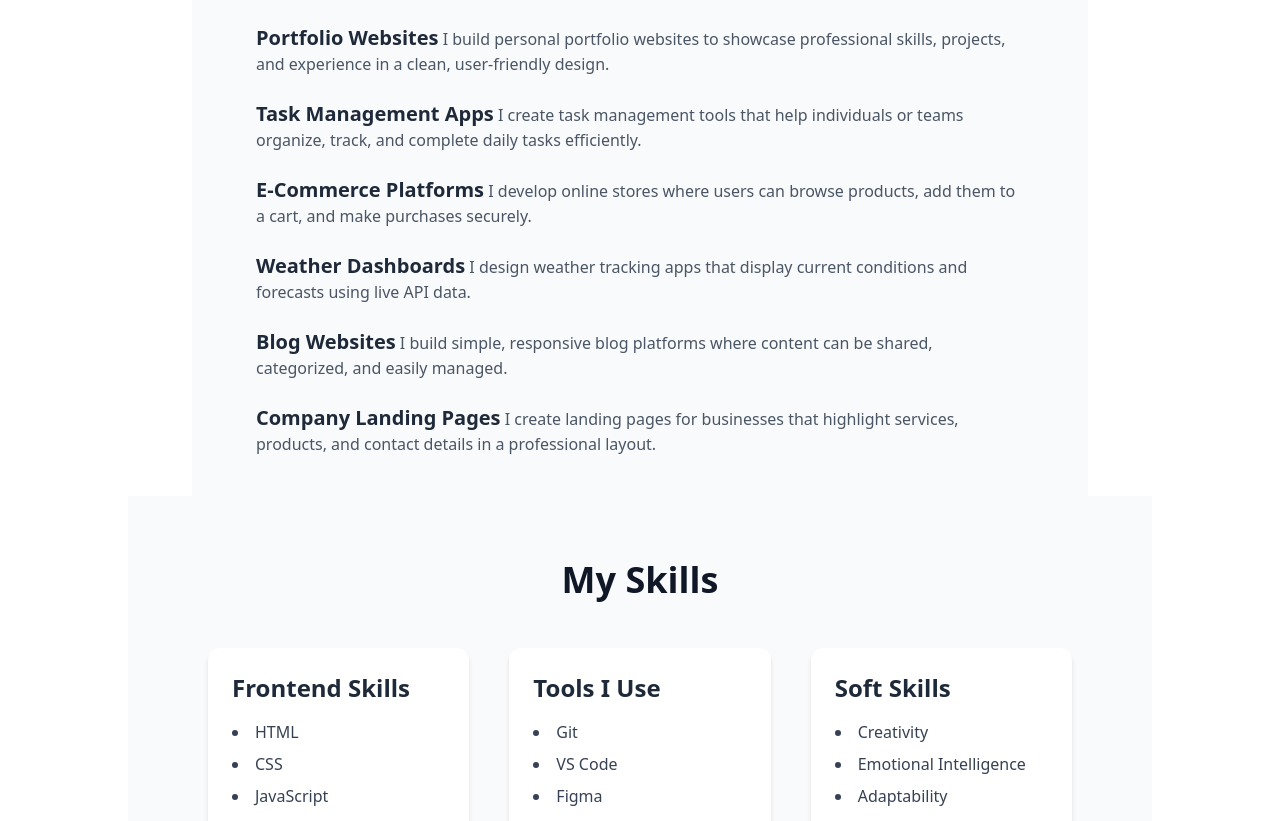
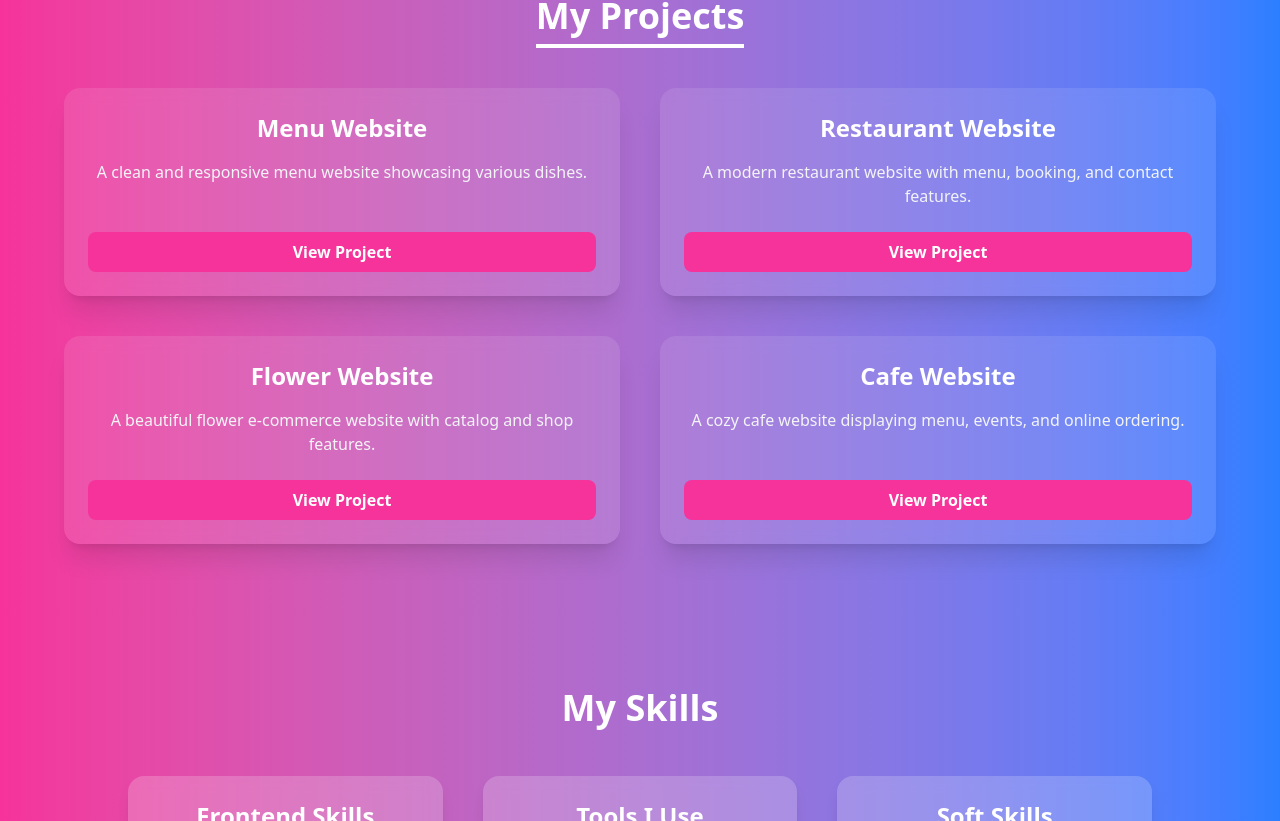
Before and after one commit to laurentau/portfolio, a React (Vite) app: page / in a window 1280 px wide. Shown: the part 2439-3260 px from the top of the page. Built offline with nearby package versions, Linux system fonts and the light colour scheme.

Commit message:
styling the skills file

```diff
--- a/src/components/Project.jsx
+++ b/src/components/Project.jsx
@@ -1,73 +1,65 @@
 import React from 'react'
+const Project = () => {
+  // Array of projects
+  const projects = [
+    {
+      name: "Menu Website",
+      description: "A clean and responsive menu website showcasing various dishes.",
+      link: "https://menupage15.netlify.app/", // my link to project
+    },
+    {
+      name: "Restaurant Website",
+      description: "A modern restaurant website with menu, booking, and contact features.",
+      link: "https://elandl15.netlify.app/", // my link to project
+    },
+    {
+      name: "Flower Website",
+      description: "A beautiful flower e-commerce website with catalog and shop features.",
+      link: "https://flowerwebsite2003.netlify.app/", // my link to project
+    },
+    {
+      name: "Cafe Website",
+      description: "A cozy cafe website displaying menu, events, and online ordering.",
+      link: "https://cafestar.netlify.app/", // my link to project
+    },
+  ];
 
- function Project() {
   return (
-     <div className="bg-gray-50 py-10 px-6 md:px-16 max-w-4xl mx-auto">
-      <h2 className="text-3xl font-bold text-gray-900 mb-8 text-center">
-        My Projects
-      </h2>
-      <ul className="space-y-6">
-        <li>
-          <span className="text-xl font-semibold text-gray-800">
-            Portfolio Websites
-          </span>{" "}
-          <span className="text-gray-600 text-base">
-            I build personal portfolio websites to showcase professional skills, projects,
-            and experience in a clean, user-friendly design.
-          </span>
-        </li>
+    <section className="bg-linear-to-r from-pink-500 to-blue-500 text-white py-20 px-6">
+      <div className="max-w-6xl mx-auto text-center">
+        {/* Section Heading */}
+        <h2 className="text-4xl font-extrabold mb-10 border-b-4 border-white inline-block pb-2">
+          My Projects
+        </h2>
 
-        <li>
-          <span className="text-xl font-semibold text-gray-800">
-            Task Management Apps
-          </span>{" "}
-          <span className="text-gray-600 text-base">
-            I create task management tools that help individuals or teams organize, track,
-            and complete daily tasks efficiently.
-          </span>
-        </li>
+        {/* Projects Grid */}
+        <div className="grid grid-cols-1 sm:grid-cols-2 lg:grid-cols-2 gap-10">
+          {projects.map((project, index) => (
+            <div
+              key={index}
+              className="bg-white/10 backdrop-blur-sm rounded-2xl shadow-xl p-6 flex flex-col justify-between hover:scale-105 transition duration-500"
+            >
+              {/* Project title */}
+              <h3 className="text-2xl font-bold mb-4">{project.name}</h3>
 
-        <li>
-          <span className="text-xl font-semibold text-gray-800">
-            E-Commerce Platforms
-          </span>{" "}
-          <span className="text-gray-600 text-base">
-            I develop online stores where users can browse products, add them to a cart,
-            and make purchases securely.
-          </span>
-        </li>
+              {/* Project description */}
+              <p className="mb-6 text-gray-100">{project.description}</p>
 
-        <li>
-          <span className="text-xl font-semibold text-gray-800">
-            Weather Dashboards
-          </span>{" "}
-          <span className="text-gray-600 text-base">
-            I design weather tracking apps that display current conditions and forecasts
-            using live API data.
-          </span>
-        </li>
+              {/* Project link button */}
+              <a
+                href={project.link}
+                target="_blank"
+                rel="noopener noreferrer"
+                className="mt-auto inline-block bg-pink-500 hover:bg-blue-500 text-white font-semibold py-2 px-4 rounded-lg transition duration-300"
+              >
+                View Project
+              </a>
+            </div>
+          ))}
+        </div>
+      </div>
+    </section>
+  );
+};
 
-        <li>
-          <span className="text-xl font-semibold text-gray-800">
-            Blog Websites
-          </span>{" "}
-          <span className="text-gray-600 text-base">
-            I build simple, responsive blog platforms where content can be shared,
-            categorized, and easily managed.
-          </span>
-        </li>
-
-        <li>
-          <span className="text-xl font-semibold text-gray-800">
-            Company Landing Pages
-          </span>{" "}
-          <span className="text-gray-600 text-base">
-            I create landing pages for businesses that highlight services, products,
-            and contact details in a professional layout.
-          </span>
-        </li>
-      </ul>
-    </div>
-  )
-}
-export default Project
+export default Project;
--- a/src/components/Skills.jsx
+++ b/src/components/Skills.jsx
@@ -2,20 +2,21 @@ import React from 'react'
 
  function Skills() {
   return (
-     <div className="bg-gray-50 py-16 px-6 md:px-20 max-w-5xl mx-auto">
+      <section className="bg-linear-to-r from-pink-500 to-blue-500 py-16 px-6 md:px-20">
+      <div className="max-w-5xl mx-auto text-center">
         {/* Section Title */}
-      <h2 className="text-4xl font-bold text-gray-900 mb-12 text-center">
+        <h2 className="text-4xl font-bold text-white mb-12">
           My Skills
         </h2>
 
         {/* Skills Container */}
         <div className="grid gap-10 md:grid-cols-3">
           {/* Frontend Skills */}
-        <div className="bg-white p-6 rounded-xl shadow-md">
-          <h3 className="text-2xl font-semibold text-gray-800 mb-4">
+          <div className="bg-white/20 backdrop-blur-sm p-6 rounded-2xl shadow-lg hover:scale-105 transition duration-300">
+            <h3 className="text-2xl font-semibold text-white mb-4">
               Frontend Skills
             </h3>
-          <ul className="list-disc list-inside text-gray-700 space-y-2">
+            <ul className="list-disc list-inside text-white/90 space-y-2">
               <li>HTML</li>
               <li>CSS</li>
               <li>JavaScript</li>
@@ -25,9 +26,11 @@ import React from 'react'
           </div>
 
           {/* Tools */}
-        <div className="bg-white p-6 rounded-xl shadow-md">
-          <h3 className="text-2xl font-semibold text-gray-800 mb-4">Tools I Use</h3>
-          <ul className="list-disc list-inside text-gray-700 space-y-2">
+          <div className="bg-white/20 backdrop-blur-sm p-6 rounded-2xl shadow-lg hover:scale-105 transition duration-300">
+            <h3 className="text-2xl font-semibold text-white mb-4">
+              Tools I Use
+            </h3>
+            <ul className="list-disc list-inside text-white/90 space-y-2">
               <li>Git</li>
               <li>VS Code</li>
               <li>Figma</li>
@@ -35,9 +38,11 @@ import React from 'react'
           </div>
 
           {/* Soft Skills */}
-        <div className="bg-white p-6 rounded-xl shadow-md">
-          <h3 className="text-2xl font-semibold text-gray-800 mb-4">Soft Skills</h3>
-          <ul className="list-disc list-inside text-gray-700 space-y-2">
+          <div className="bg-white/20 backdrop-blur-sm p-6 rounded-2xl shadow-lg hover:scale-105 transition duration-300">
+            <h3 className="text-2xl font-semibold text-white mb-4">
+              Soft Skills
+            </h3>
+            <ul className="list-disc list-inside text-white/90 space-y-2">
               <li>Creativity</li>
               <li>Emotional Intelligence</li>
               <li>Adaptability</li>
@@ -47,6 +52,7 @@ import React from 'react'
           </div>
         </div>
       </div>
+    </section>
   )
 }
 export default Skills
```
Lines whose indentation alone changed are shown as unchanged.
